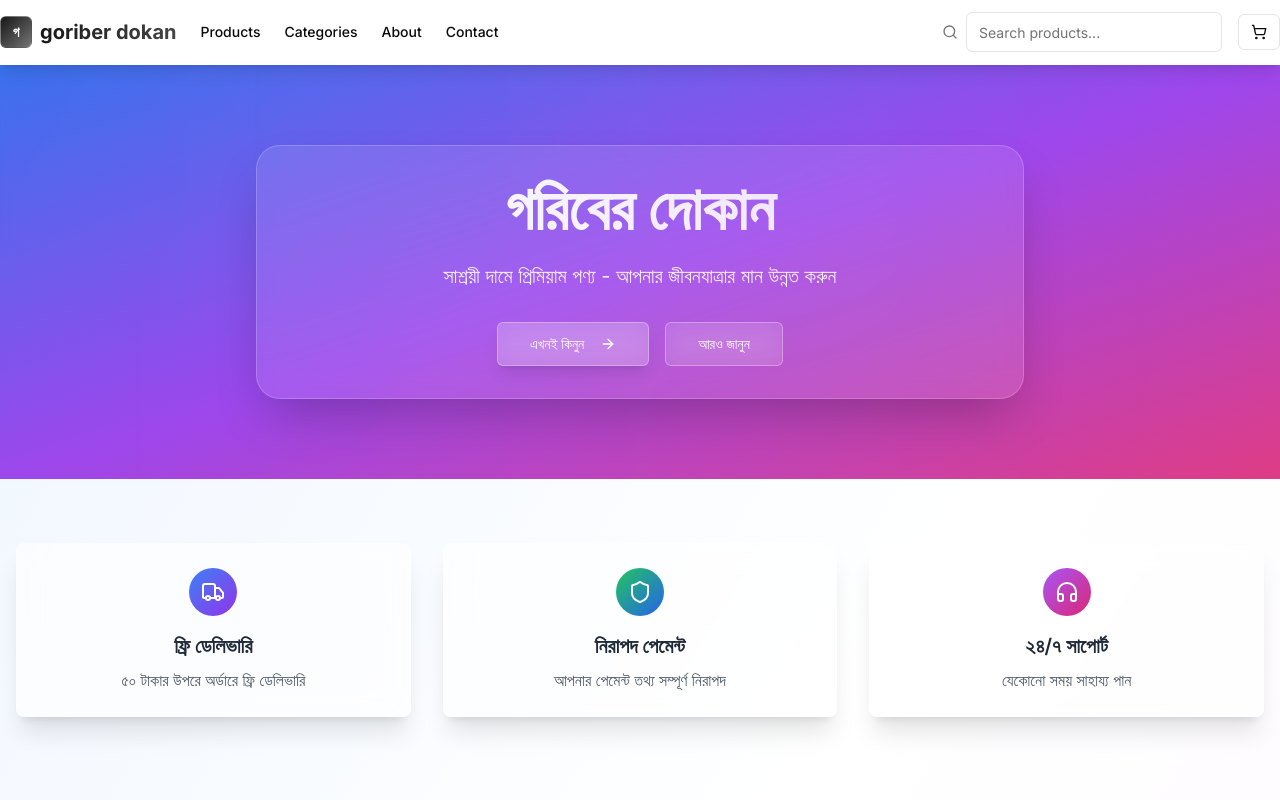
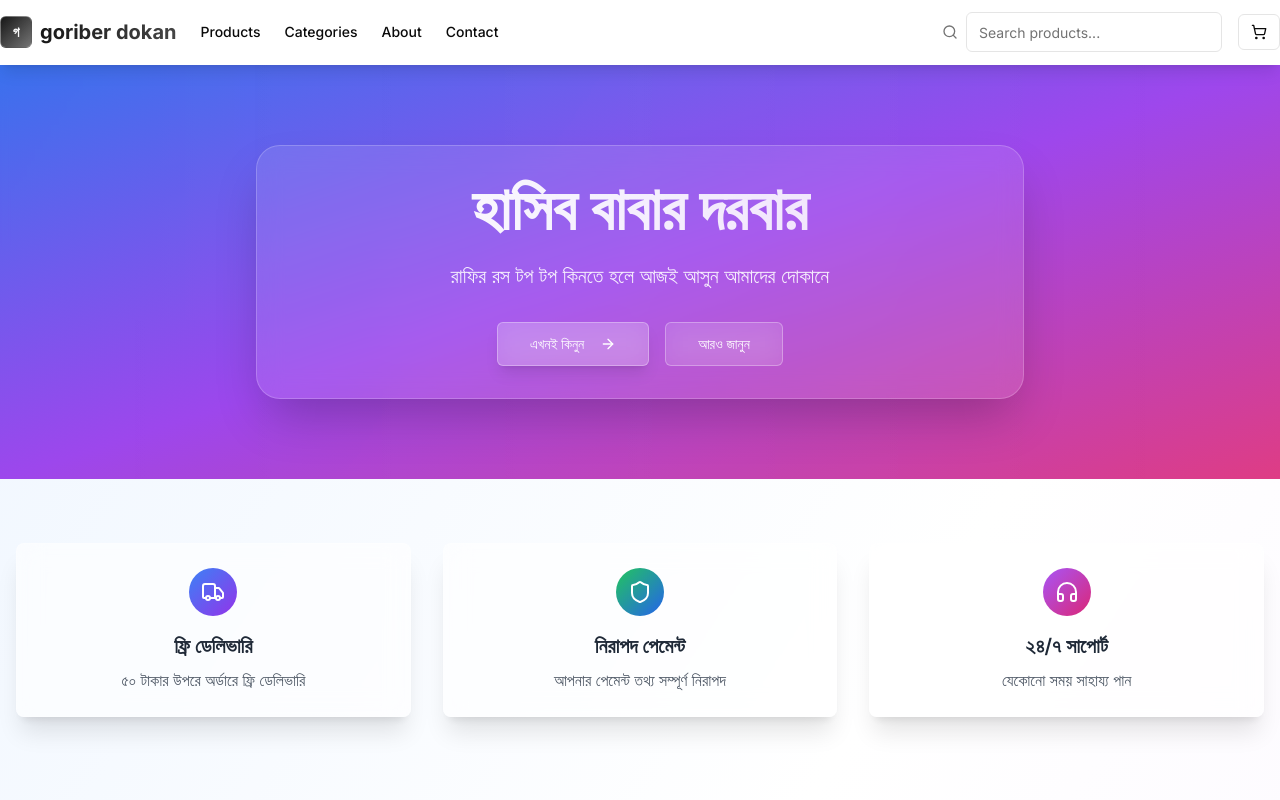
Before and after one commit to hasibsikder/E-commerce-2, a Next.js app: page / in a window 1280 px wide. Shown: the top 800 px of the page. Built offline with nearby package versions, Linux system fonts and the light colour scheme.

Commit message:
Update page.tsx

```diff
--- a/app/page.tsx
+++ b/app/page.tsx
@@ -23,9 +23,9 @@ export default function HomePage() {
             <div className="max-w-3xl mx-auto text-center">
               <div className="backdrop-blur-md bg-white/10 rounded-3xl p-8 border border-white/20 shadow-2xl">
                 <h1 className="text-4xl md:text-6xl font-bold mb-6 bg-gradient-to-r from-white to-white/80 bg-clip-text text-transparent">
-                  গরিবের দোকান
+                 হাসিব বাবার দরবার
                 </h1>
-                <p className="text-xl mb-8 text-white/90">সাশ্রয়ী দামে প্রিমিয়াম পণ্য - আপনার জীবনযাত্রার মান উন্নত করুন</p>
+                <p className="text-xl mb-8 text-white/90">রাফির রস টপ টপ কিনতে হলে আজই আসুন আমাদের দোকানে </p>
                 <div className="flex flex-col sm:flex-row gap-4 justify-center">
                   <Button
                     size="lg"
```
